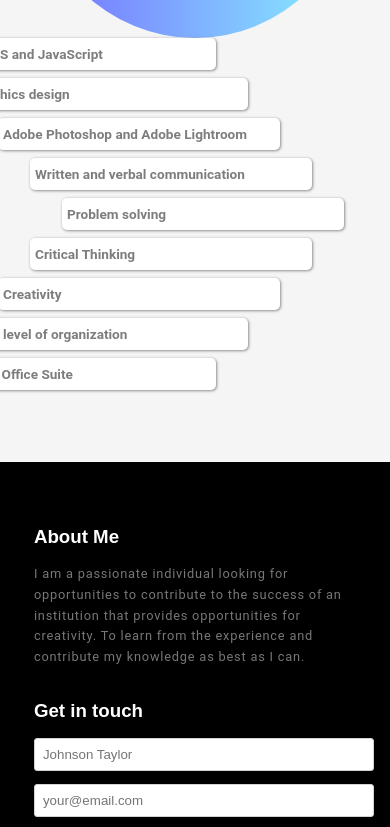
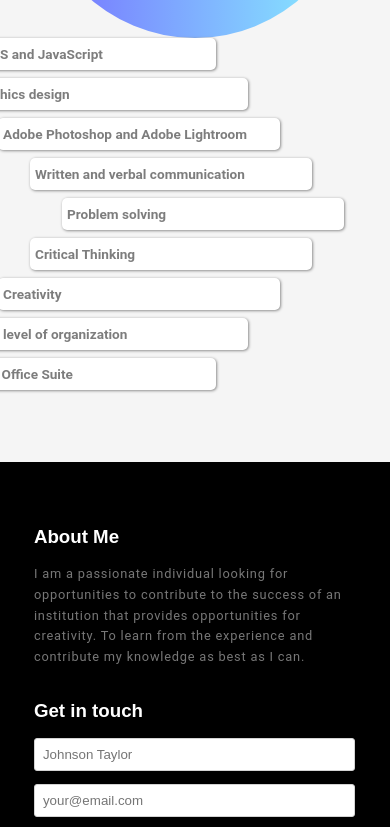
Before and after one commit to Solar-Rays/CV-Task, a plain HTML site: page index.html in a window 390 px wide. Shown: the part 3578-4405 px from the top of the page. Drawn offline with Linux system fonts and the light colour scheme.

Commit message:
minor changes

```diff
--- a/main.css
+++ b/main.css
@@ -720,12 +720,12 @@ form .btn:hover {
     }
 
     form .comment, form .email {
-        width: 100%;
+        width: 94%;
         margin-top: .8rem;
     }
 
     form .name {
-        width: 100%;
+        width: 94%;
         margin-top: 1rem;
     }
 
```
